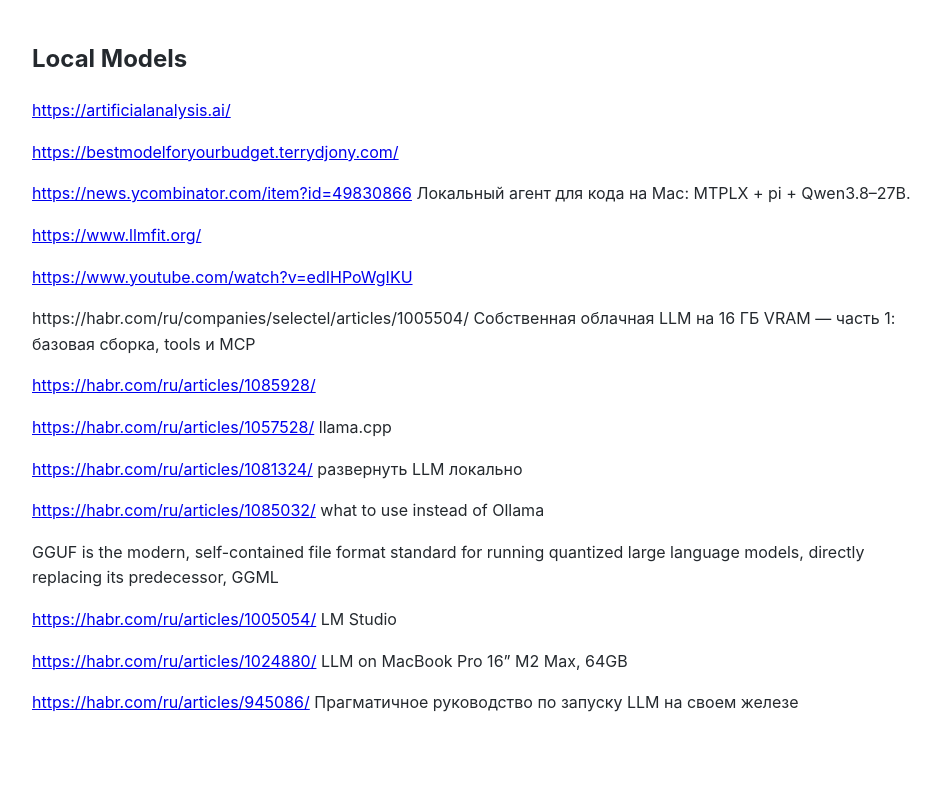
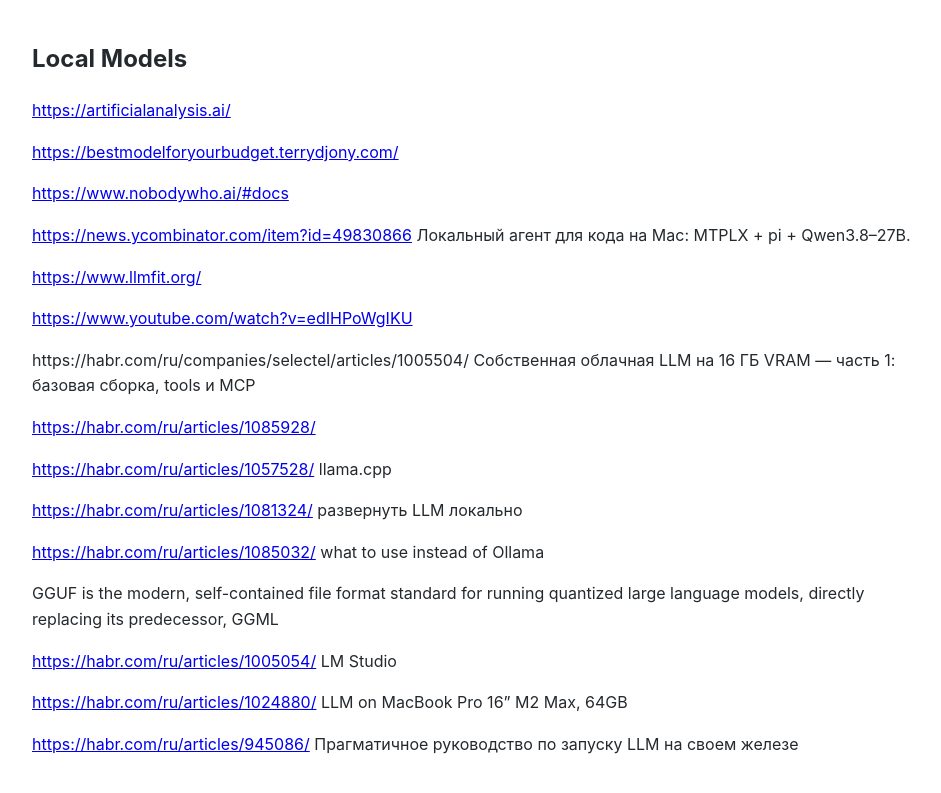
Before and after one commit to Michael-Lubinsky/michael-lubinsky.github.com, a Jekyll site: the page built from ml/local_llm.md, in a window 1280 px wide. Shown: the top 793 px of the page, without its empty margins (158-1099 px from the left). Built offline with Jekyll 4.4.1, drawn with Linux system fonts in a browser that asks for light colours; our own code applies the rules of GitHub Pages for plain Markdown files.

```diff
--- a/ml/local_llm.md
+++ b/ml/local_llm.md
@@ -3,6 +3,8 @@
 <https://artificialanalysis.ai/>
 
 <https://bestmodelforyourbudget.terrydjony.com/>
+
+<https://www.nobodywho.ai/#docs>
 
 <https://news.ycombinator.com/item?id=49830866> Локальный агент для кода на Mac: MTPLX + pi + Qwen3.8–27B.
 
```
